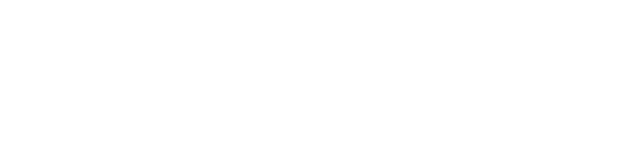
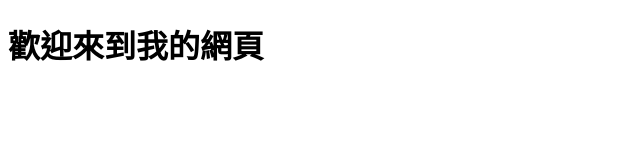
Before and after one commit to Gino5566/Gino5566.github.io-MyWebsite, a plain HTML site: page index.html in a window 1280 px wide. Shown: the whole page, without its empty margins (0-640 px from the left). Drawn offline with Linux system fonts and the light colour scheme.

Commit message:
Update index.html

```diff
--- a/index.html
+++ b/index.html
@@ -6,6 +6,8 @@
     <title>我的網頁</title>
 </head>
 <body>
-    <div id="app"></div>
+    <header>
+        <h1>歡迎來到我的網頁</h1>
+    </header>
 </body>
 </html>
```
